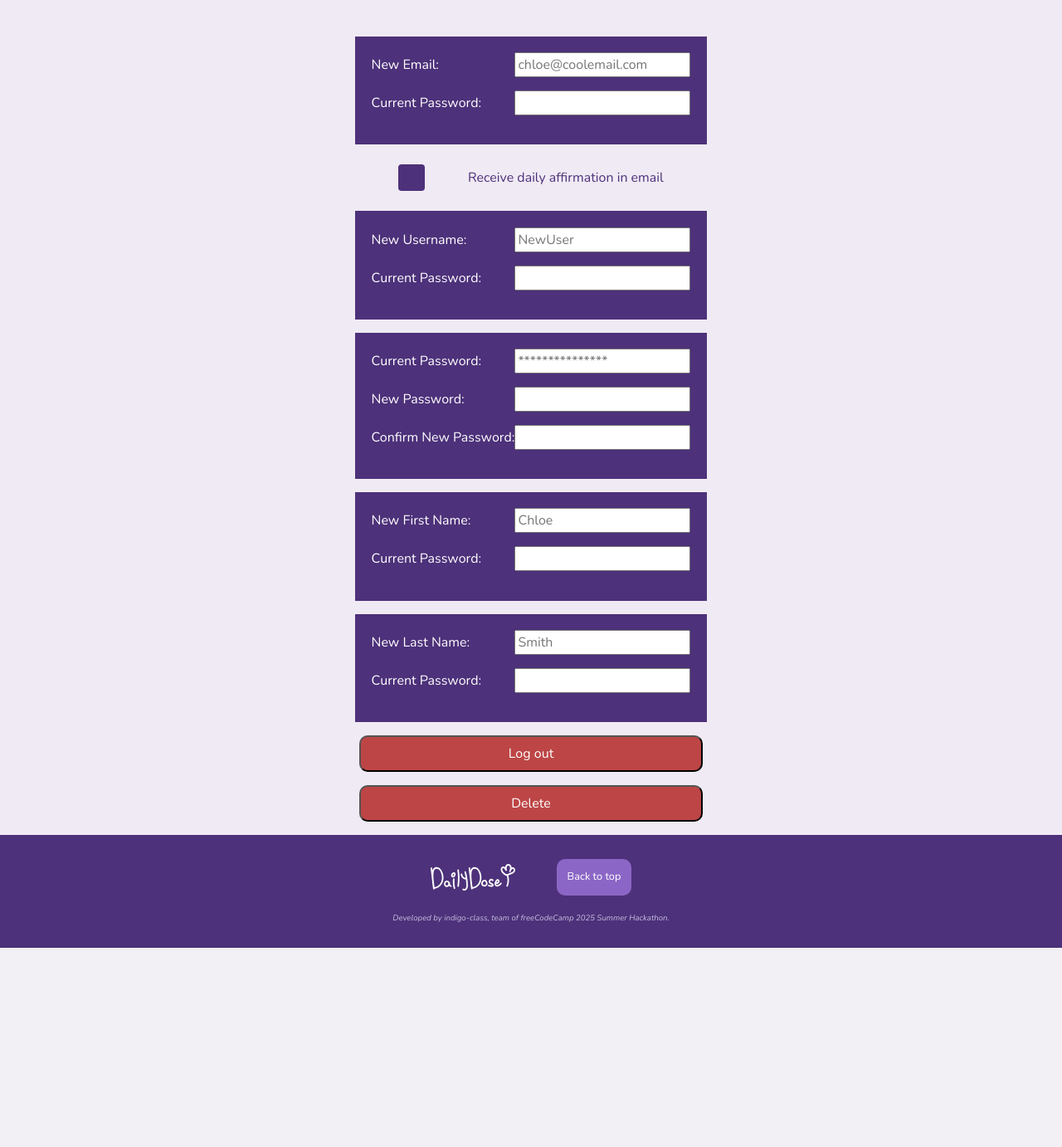
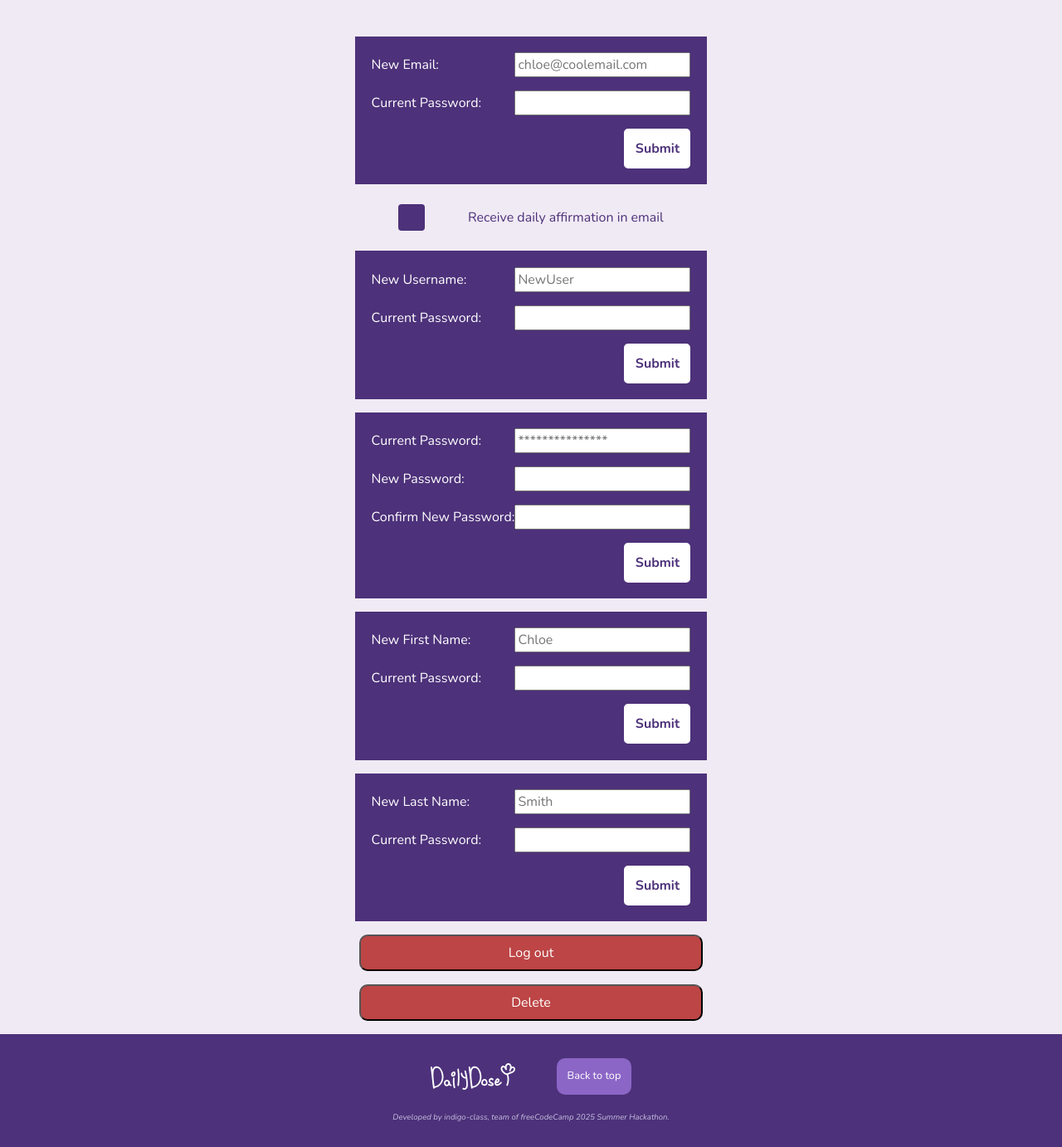
Before and after one commit to freeCodeCamp-2025-Summer-Hackathon/indigo-class, a Flask app: page /user-settings/ in a window 1280 px wide. Shown: the part 328-1710 px from the top of the page at 83% size. Before the commit the page ends 1470 px from the top, so only its background shows below. Run offline with Flask 3, Linux system fonts and the light colour scheme; the visitor is signed in with stand-in values (Sample User, id 1); data that the repository does not hold is empty.

Commit message:
update: reverted the submit button and related css

```diff
--- a/app/static/styles/pages/user_settings.css
+++ b/app/static/styles/pages/user_settings.css
@@ -160,6 +160,14 @@
     width: 100%;
 }
 
+.form__actions {
+    display:flex;
+    justify-content: flex-end;
+    align-items: center;
+    gap: 1rem;
+    margin-top: 1rem;
+}
+
 .submit {
     display: flex;
     justify-content: center;
--- a/app/templates/auth/user_settings.html
+++ b/app/templates/auth/user_settings.html
@@ -26,6 +26,10 @@
                 <label for="email__password">Current Password:</label>
                 <input type="password" id="email__password" name="password" required>
             </div>
+
+            <div class="form__actions">
+                <button type="submit" class="submit">Submit</button>
+            </div>
         </form>
     </div>
 
@@ -44,6 +48,10 @@
             <div class="input__row">
                 <label for="username__password">Current Password:</label>
                 <input type="password" id="username__password" name="password" required>
+            </div>
+
+            <div class="form__actions">
+                <button type="submit" class="submit">Submit</button>
             </div>
         </form>
     </div>
@@ -64,6 +72,10 @@
                 <label for="confirm__password">Confirm New Password:</label>
                 <input type="password" id="confirm__password" name="confirm__password" required>
             </div>
+
+            <div class="form__actions">
+                <button type="submit" class="submit">Submit</button>
+            </div>
         </form>
     </div>
 
@@ -78,6 +90,10 @@
                 <label for="fname__password">Current Password:</label>
                 <input type="password" id="fname__password" name="password" required>
             </div>
+
+            <div class="form__actions">
+                <button type="submit" class="submit">Submit</button>
+            </div>
         </form>
     </div>
 
@@ -91,6 +107,10 @@
             <div class="input__row">
                 <label for="lname__password">Current Password:</label>
                 <input type="password" id="lname__password" name="password" required>
+            </div>
+
+            <div class="form__actions">
+                <button type="submit" class="submit">Submit</button>
             </div>
         </form>
     </div>
```
